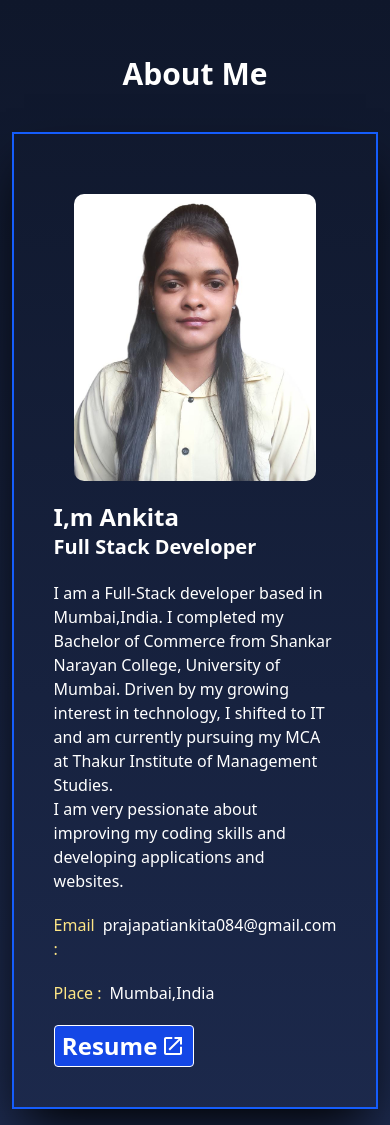
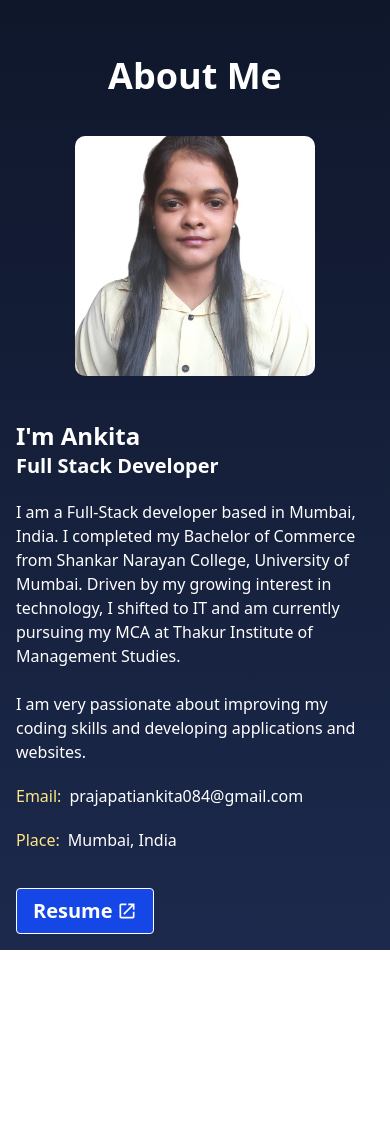
Before and after one commit to Ankita0037/MyPortfolio, a React (Vite) app: page /about in a window 390 px wide. After the commit the page ends 950 px from the top, so only its background shows below. Built offline with nearby package versions, Linux system fonts and the light colour scheme.

Commit message:
updated about page nd made navigation bar responsive

```diff
--- a/src/components/About.jsx
+++ b/src/components/About.jsx
@@ -5,45 +5,60 @@ const About = () => {
   return (
     <div
       id="about-section"
-      className="text-white bg-gradient-to-b from-[#0f172b] to-[#1c294c] w-screen min-h-[100vh] p-4 sm:p-6 flex flex-col items-center"
+      className="text-white bg-gradient-to-b from-[#0f172b] to-[#1c294c] w-full min-h-screen p-4 sm:p-6 flex flex-col items-center"
     >
-      <div className="p-10">
-        <h1 className="text-3xl sm:text-5xl font-bold text-center">About Me</h1>
+      <div className="py-10 px-4 sm:px-10">
+        <h1 className="text-4xl sm:text-5xl font-bold text-center">About Me</h1>
       </div>
 
-      <div className="border-2 border-blue-600 shadow-2xl shadow-black p-10 w:auto lg:w-200 lg:flex ">
-        <div className="p-5">
-          <img src="src\images\my photo.jpg" className="rounded-[10px]" />
+      <div className="w-screen max-w-7xl px-4 sm:px-10 lg:flex lg:justify-between lg:items-center ">
+        {/* Image Section */}
+        <div className="flex justify-center mb-8 lg:mb-0 lg:flex-shrink-0">
+          <img
+            src="src/images/my photo.jpg"
+            className="rounded-[10px] h-60 w-60 sm:h-100 sm:w-80 object-cover"
+            alt="Profile photo"
+          />
         </div>
-        <div className="space-y-5">
+
+        {/* Content Section */}
+        <div className="space-y-5 lg:max-w-2xl mt-11">
           <div>
-            <h1 className="text-2xl font-bold">I,m Ankita</h1>
-            <h3 className="text-xl font-semibold">Full Stack Developer</h3>
+            <h1 className="text-2xl sm:text-3xl font-bold">I'm Ankita</h1>
+            <h3 className="text-xl sm:text-2xl font-semibold">
+              Full Stack Developer
+            </h3>
           </div>
-          <p className="">
-            I am a Full-Stack developer based in Mumbai,India. I completed my
+
+          <p className="text-base sm:text-lg">
+            I am a Full-Stack developer based in Mumbai, India. I completed my
             Bachelor of Commerce from Shankar Narayan College, University of
             Mumbai. Driven by my growing interest in technology, I shifted to IT
             and am currently pursuing my MCA at Thakur Institute of Management
             Studies.
-            <br />I am very pessionate about improving my coding skills and
+            <br />
+            <br />I am very passionate about improving my coding skills and
             developing applications and websites.
           </p>
-          <p className="flex gap-2">
-            <h4 className="text-amber-200">Email : </h4>{" "}
-            prajapatiankita084@gmail.com
-          </p>
-          <p className="flex gap-2">
-            <h4 className="text-amber-200">Place : </h4> Mumbai,India
-          </p>
+
+          <div className="flex gap-2 items-baseline">
+            <span className="text-amber-200 font-medium">Email:</span>
+            <span>prajapatiankita084@gmail.com</span>
+          </div>
+
+          <div className="flex gap-2 items-baseline">
+            <span className="text-amber-200 font-medium">Place:</span>
+            <span>Mumbai, India</span>
+          </div>
 
           <a
             href="https://drive.google.com/file/d/1dd6GlVOjI60H2K3YhuDh6ek7yZOiJvjI/view?usp=drive_link"
             target="_blank"
-            className="group"
+            rel="noopener noreferrer"
+            className="inline-block group mt-4"
           >
-            <div className="border-1 bg-blue-700 text-2xl font-bold rounded-[4px] p-1 w-35 flex justify-center items-center">
-              <button className="style-none flex items-center gap-1">
+            <div className="border-1 bg-blue-700 text-xl sm:text-2xl font-bold rounded-[4px] px-4 py-2 w-fit flex justify-center items-center hover:bg-blue-600 transition-colors">
+              <button className="flex items-center gap-1">
                 <span>Resume</span>
                 <IoMdOpen className="group-hover:translate-x-2 transition-all duration-500 ease-in-out" />
               </button>
--- a/src/components/Navbar.jsx
+++ b/src/components/Navbar.jsx
@@ -8,25 +8,28 @@ import { useState } from "react";
 const Navbar = () => {
   const [isMenuOpen, setIsMenuOpen] = useState(false);
 
-  const scrollToTop = () =>{
+  const scrollToTop = () => {
     window.scrollTo({
-      top:0,
-      behavior: "smooth"
-    })
-  }
+      top: 0,
+      behavior: "smooth",
+    });
+  };
 
   return (
     <div className="fixed z-999 backdrop-blur-md bg-black/50 ">
       <nav className=" flex list-none justify-between items-center m-0 py-[10px] px-[20px] border-[1px] border-b-1 border-b-white w-screen">
         <div className=" flex gap-5 items-center w-[50vw]">
           <Link to="/">
-            <h1 onClick={() => scrollToTop()} className="relative inline-block text-2xl text-white font-bold tracking-wider cursor-pointer hover:scale-110 transition-all duration-400 before:absolute before:left-1/2 before:bottom-0 before:w-0 before:h-0.5 before:bg-white before:transition-all before:duration-400 before:ease-in-out hover:before:left-0 hover:before:w-full">
+            <h1
+              onClick={() => scrollToTop()}
+              className="relative inline-block text-2xl text-white font-bold tracking-wider cursor-pointer hover:scale-110 transition-all duration-400 before:absolute before:left-1/2 before:bottom-0 before:w-0 before:h-0.5 before:bg-white before:transition-all before:duration-400 before:ease-in-out hover:before:left-0 hover:before:w-full"
+            >
               AnkitaPrajapati
             </h1>
           </Link>
           <div
             onClick={() => setIsMenuOpen(!isMenuOpen)}
-            className="text-amber-50 block sm:hidden"
+            className="text-amber-50 block lg:hidden"
           >
             {isMenuOpen ? (
               <IoClose className="w-[30px] h-[30px]" />
@@ -35,26 +38,30 @@ const Navbar = () => {
             )}
           </div>
 
-          <ul className="hidden sm:flex gap-3.5 text-xl font-semibold text-amber-100 ">
-
+          <ul className="hidden lg:flex gap-3.5 text-xl font-semibold text-amber-100 ">
             <Link to="#about-section" smooth>
               <li className="hover:underline cursor-pointer">About</li>
             </Link>
-            <Link to="#skill-section" smooth >
+            <Link to="#skill-section" smooth>
               <li className="hover:underline cursor-pointer">Skills</li>
             </Link>
-            <Link to="#project-section" smooth >
+            <Link to="#project-section" smooth>
               <li className="hover:underline cursor-pointer">Projects</li>
             </Link>
-             <Link to="#education-section" smooth >
+            <Link to="#education-section" smooth>
               <li className="hover:underline cursor-pointer">Education</li>
             </Link>
-             <Link to="#contact-section" smooth >
+            <Link to="#contact-section" smooth>
               <li className="hover:underline cursor-pointer">Contact</li>
             </Link>
 
-            <a href = "https://drive.google.com/file/d/1dd6GlVOjI60H2K3YhuDh6ek7yZOiJvjI/view?usp=drive_link" target="_blank" className="hover:underline cursor-pointer">Resume</a>
-
+            <a
+              href="https://drive.google.com/file/d/1dd6GlVOjI60H2K3YhuDh6ek7yZOiJvjI/view?usp=drive_link"
+              target="_blank"
+              className="hover:underline cursor-pointer"
+            >
+              Resume
+            </a>
           </ul>
         </div>
 
@@ -94,10 +101,23 @@ const Navbar = () => {
       <ul
         className={`${
           isMenuOpen ? "block" : "hidden"
-        } block sm:hidden text-yellow-50 backdrop-blur-md bg-black/60 absolute w-[100vw] font-semibold text-2xl p-4 space-y-1 z-100`}
+        } block lg:hidden text-yellow-50 backdrop-blur-md bg-black/60 absolute w-[100vw] font-semibold text-2xl p-4 space-y-1 z-100`}
       >
+        <Link to="#about-section" smooth>
           <li className="hover:underline cursor-pointer">About</li>
+        </Link>
+        <Link to="#skill-section" smooth>
+          <li className="hover:underline cursor-pointer">Skills</li>
+        </Link>
+        <Link to="#project-section" smooth>
+          <li className="hover:underline cursor-pointer">Projects</li>
+        </Link>
+        <Link to="#education-section" smooth>
+          <li className="hover:underline cursor-pointer">Education</li>
+        </Link>
+        <Link to="#contact-section" smooth>
           <li className="hover:underline cursor-pointer">Contact</li>
+        </Link>
       </ul>
     </div>
   );
```
Lines whose indentation alone changed are shown as unchanged.
